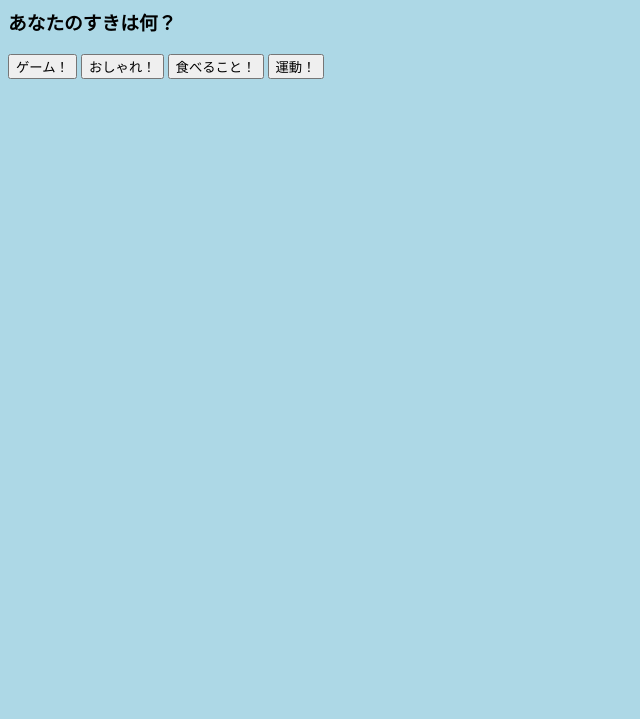
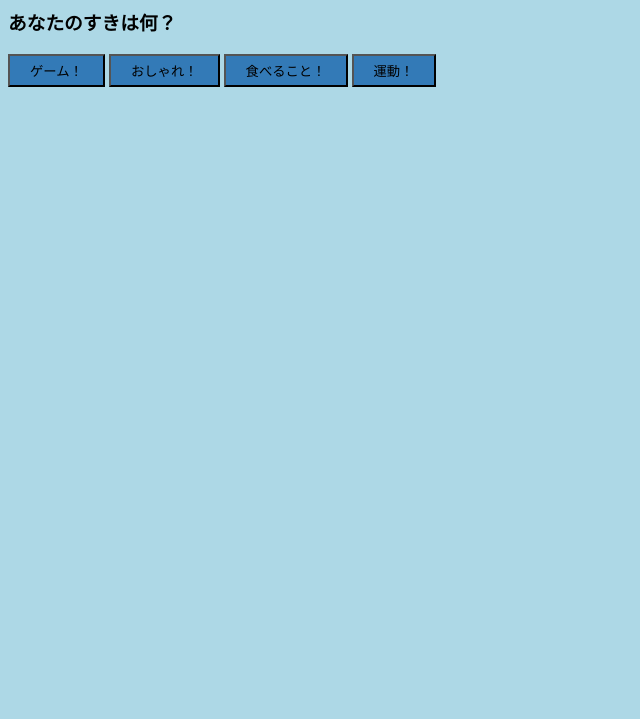
Before and after one commit to ayano921/ayano921.github.io, a plain HTML site: page web.html in a window 1280 px wide. Shown: the part 81-800 px from the top of the page, without its empty margins (0-640 px from the left). Drawn offline with Linux system fonts and the light colour scheme.

Commit message:
cssのデザイン
Fix button styles and add padding and background color.

```diff
--- a/web.css
+++ b/web.css
@@ -1,3 +1,8 @@
 body{
   background-color: lightblue;
 }
+button{
+  padding: 5px 20px;
+  background-color: #337ab7;
+  border-styre: none;
+}
```
